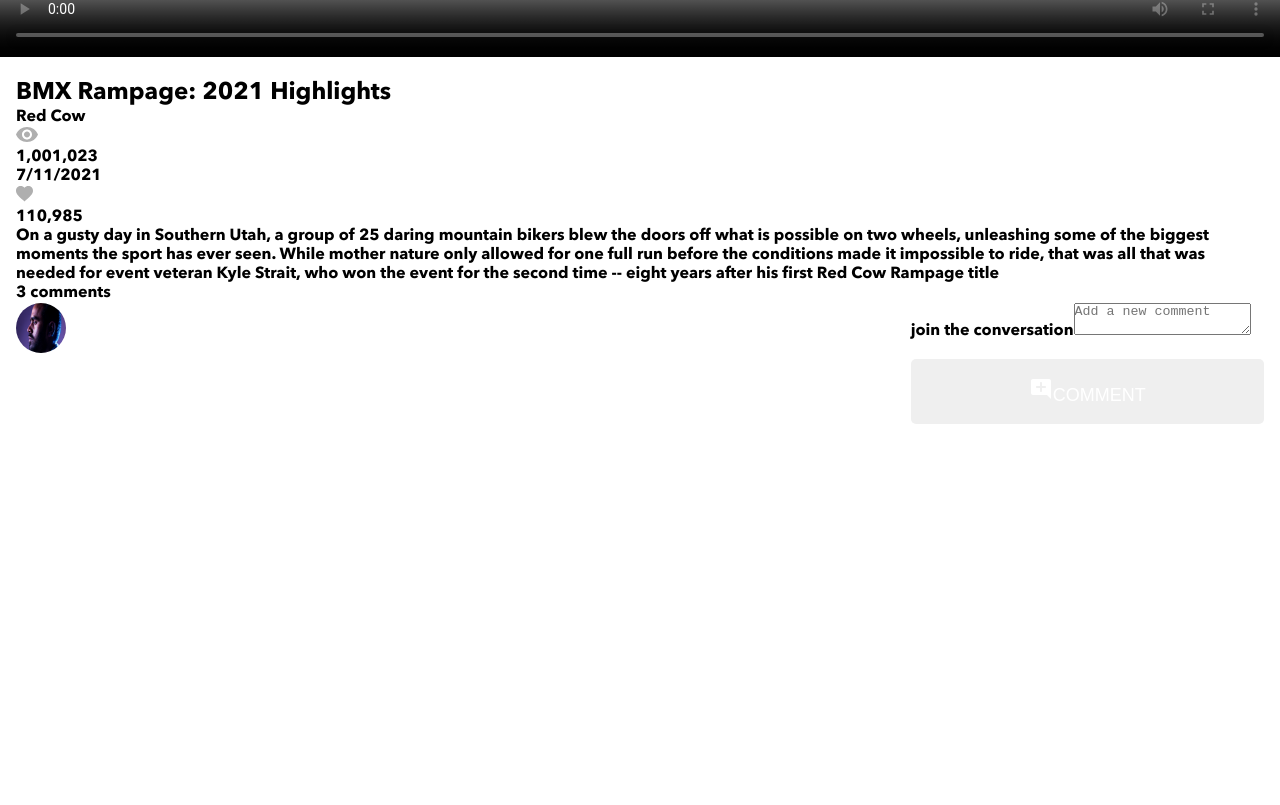
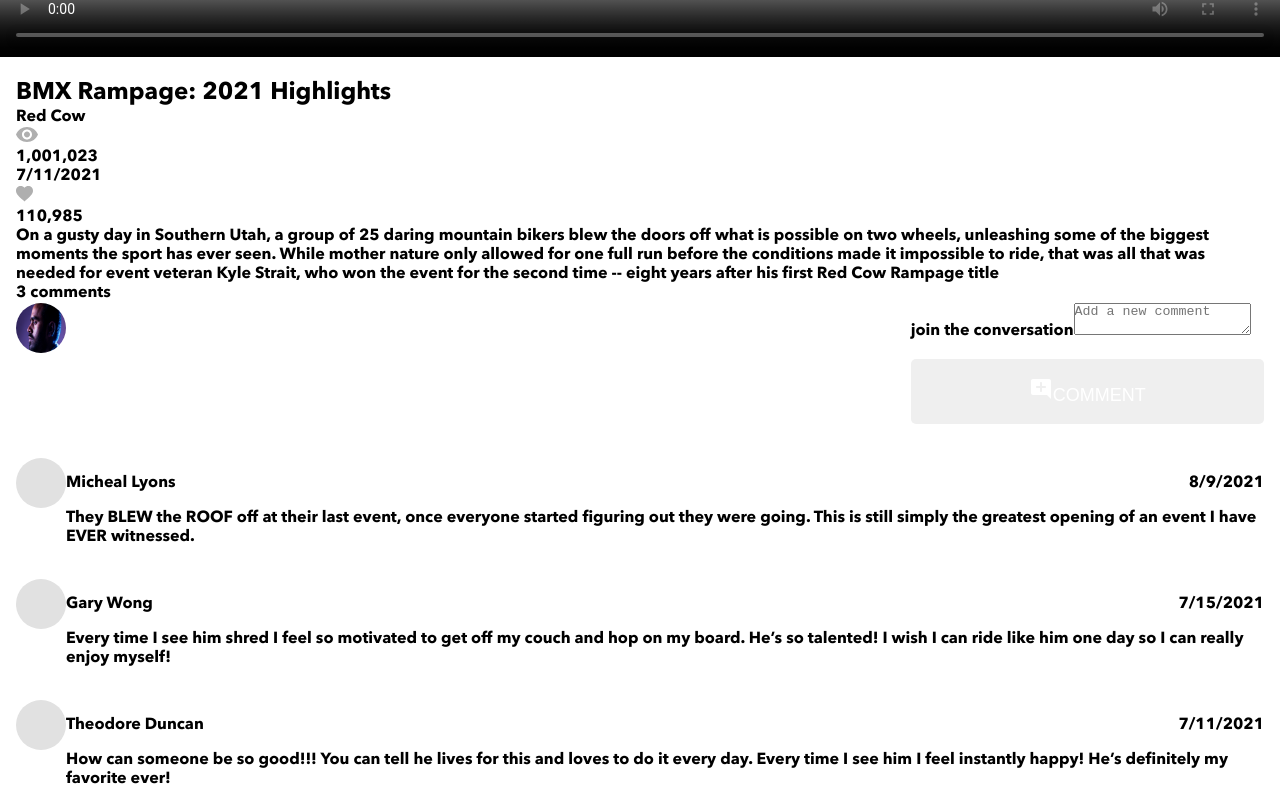
Before and after one commit to CodingClauds/brainflix, a React (Create React App) app: page / in a window 1280 px wide. Shown: the part 1172-1977 px from the top of the page. Before the commit the page ends 1614 px from the top, so only its background shows below. Built offline with nearby package versions, Linux system fonts and the light colour scheme.

Commit message:
Got comments displayed and began styling

```diff
--- a/src/App.js
+++ b/src/App.js
@@ -11,9 +11,11 @@
 import VideoPlayer from './components/Video/VideoPlayer.js';
 import VideoDescription from './components/VideoDescription/VideoDescription';
 import Form from './components/VideoForm/Form';
+import Comments from './components/Comments/Comments';
 
 
 class App extends React.Component {
+
   state = {
     videos: videoDetails, //settings the entire object to videos
     selectedVideo: videoDetails[0], //gets the first object from the videos array of objects. defaults to first
@@ -28,10 +30,11 @@
           <VideoPlayer selectedVideo={this.state.selectedVideo} />
           <VideoDescription selectedVideo={this.state.selectedVideo} />
           <Form />
+          <Comments selectedVideo={this.state.selectedVideo}/>
         </div>
       </>
-    );
+    )
   }
-}
+};
 
 export default App;
--- /dev/null
+++ b/src/components/Comments/Comments.js
@@ -0,0 +1,24 @@
+import './Comments.scss';
+
+export default function Comments({ selectedVideo }) {
+  return selectedVideo.comments.map((comment) => {
+    return (
+        <div className="comments__content" key={comment.id}>
+            <div className='comments__row'>
+                <div className="comments__section-left">
+                    <div className="comments__avatar"></div>
+                </div>
+
+                <div className="comments__section-right">
+                    <div className="comments__banner">
+                        <div className="comments__name" key={comment.id}>{comment.name}</div>
+                        <div className="comments__date" key={comment.id}>{new Date(comment.timestamp).toLocaleDateString()}</div>
+                    </div>
+
+                    <div className="comments__userinput" key={comment.id}>{comment.comment}</div>
+                </div>
+            </div>
+        </div>
+    );
+  });
+}
--- /dev/null
+++ b/src/components/Comments/Comments.scss
@@ -0,0 +1,38 @@
+@use '../../styles/partials/_globals.scss' as *;
+
+.comments {
+
+    &__content{
+        display: flex;
+        flex-direction: column;
+        padding: 16px;
+        // border: 1px solid $color-mercury;
+    }
+
+    &__row{
+        display: flex;
+        justify-content: space-around;
+    }
+
+    &__section-left {
+        justify-content: center;
+        align-items: center;
+    }
+
+    &__avatar{
+        @include avatar;
+        background-color: $color-mercury;
+    }
+
+    &__section-right {
+        display: flex;
+        flex-direction: column;
+    }
+
+    &__banner {
+        display: flex;
+        justify-content: space-between;
+        margin: 1em 0;
+        width: 100%;
+    }
+}
--- a/src/components/VideoForm/Form.scss
+++ b/src/components/VideoForm/Form.scss
@@ -18,7 +18,6 @@
 
     &__btn {
         @include button;
-        // background-color: blue;
     }
 
 }
```
